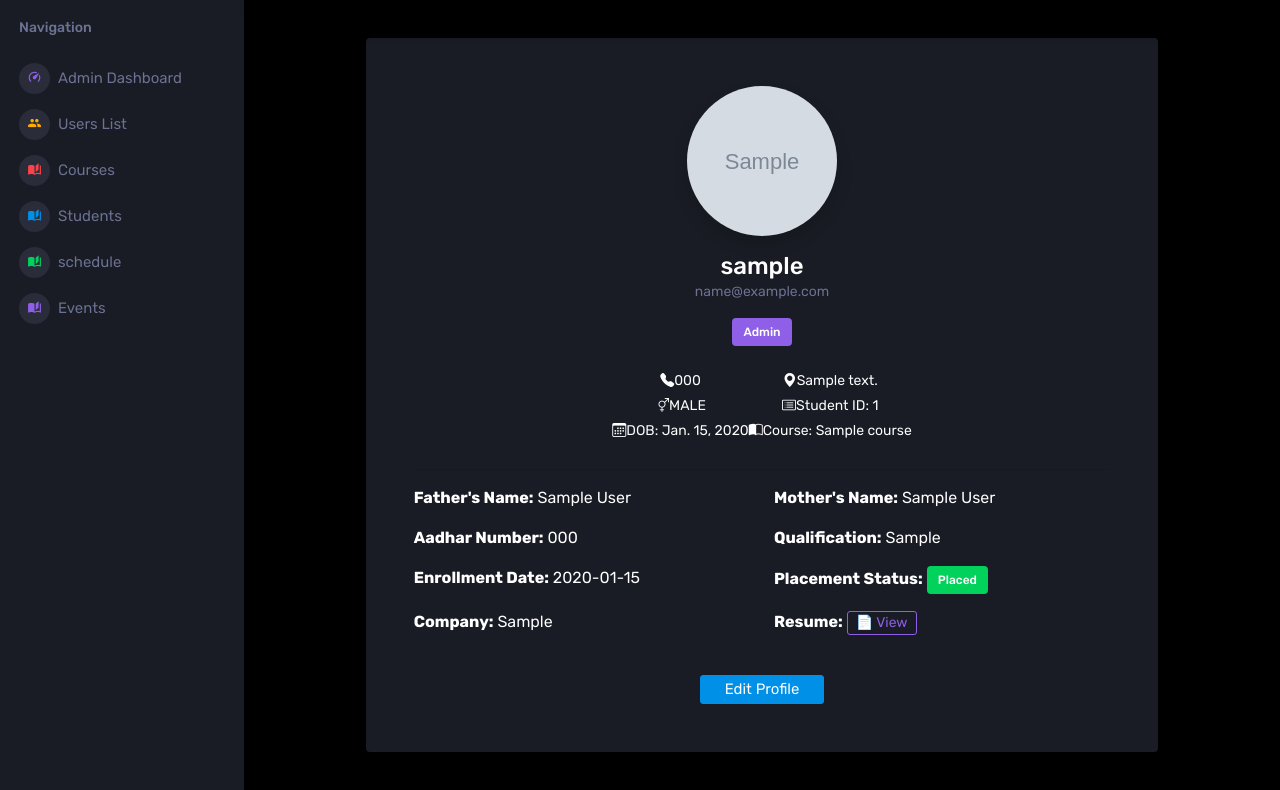
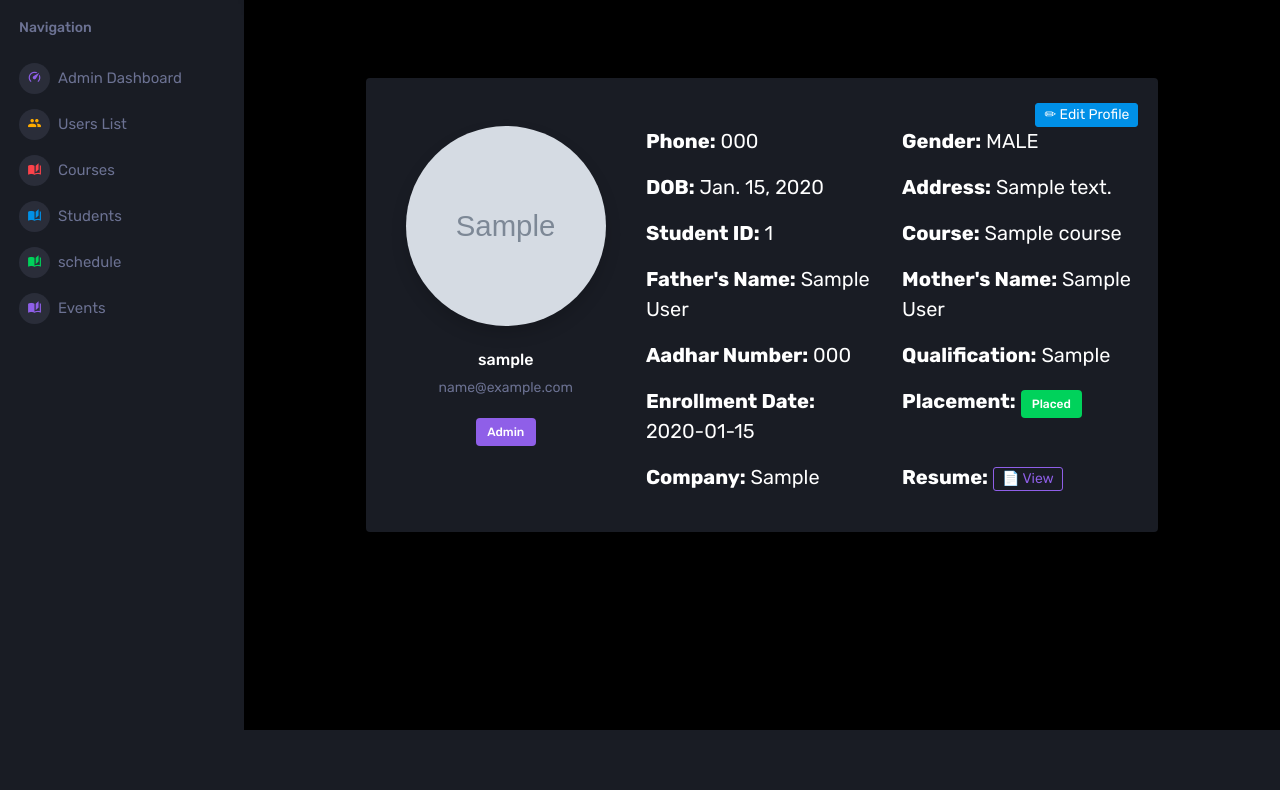
Before and after one commit to vijayon2527/Students-attendance, a Django app: page /students/students/ in a window 1280 px wide. Shown: the part 70-860 px from the top of the page. After the commit the page ends 800 px from the top, so only its background shows below. Run offline with Django 5.2, Linux system fonts and the light colour scheme; a user stored in the database is signed in; tables that the repository leaves empty hold one stand-in row (values such as "Sample post"); grey boxes marked "Sample" are stand-in pictures; some libraries are stand-ins or nearby versions.

Commit message:
student profile

```diff
--- a/students/forms.py
+++ b/students/forms.py
@@ -2,15 +2,39 @@ from django import forms
 from users.models import *
 from .models import *
 
-
 class StudentProfileForm(forms.ModelForm):
     class Meta:
         model = StudentProfile
-        fields = ['course', 'profile_picture', 'resume', 'aadhar_number',
-                  'father_name', 'mother_name', 'enrollment_date',
-                  'qualification', 'placement_company']
+        fields = [
+            'course', 'profile_picture', 'resume',
+            'aadhar_number', 'father_name', 'mother_name',
+            'enrollment_date', 'qualification', 'placement_company'
+        ]
+        widgets = {
+            'enrollment_date': forms.DateInput(attrs={'type': 'date'}),
+        }
 
+    def __init__(self, *args, **kwargs):
+        super(StudentProfileForm, self).__init__(*args, **kwargs)
 
+        # Apply white background and dark text to all fields
+        for name, field in self.fields.items():
+            if name in ['profile_picture', 'resume']:
+                field.widget.attrs.update({
+                    'class': 'form-control-file bg-dark text-white'
+                })
+            elif name == 'course':
+                field.disabled = True
+                field.widget.attrs.update({
+                    'class': 'form-control bg-dark text-white'
+                })
+            else:
+                field.widget.attrs.update({
+                    'class': 'form-control bg-dark text-white'
+                })
+
+    def clean_course(self):
+        return self.instance.course
 
 class TimetableEntryForm(forms.ModelForm):
     class Meta:
--- a/students/views.py
+++ b/students/views.py
@@ -14,20 +14,21 @@ from .models import *
 
 @login_required
 def student_profile_view(request):
-    student_profile = get_object_or_404(StudentProfile, user=request.user)
+    profile = StudentProfile.objects.get(user=request.user)
 
     if request.method == 'POST':
-        form = StudentProfileForm(request.POST, request.FILES, instance=student_profile)
+        form = StudentProfileForm(request.POST, request.FILES, instance=profile)
         if form.is_valid():
             form.save()
-            return redirect('students:studentprofile_list')
     else:
-        form = StudentProfileForm(instance=student_profile)
+        form = StudentProfileForm(instance=profile)
 
     return render(request, 'students/studentprofile_list.html', {
-        'student_profile': student_profile,
-        'form': form
+        'form': form,
+        'student_profile': profile,
+        'user': request.user
     })
+
 
 
 @login_required
--- a/templates/students/studentprofile_list.html
+++ b/templates/students/studentprofile_list.html
@@ -1,74 +1,58 @@
 {% extends 'Dashboards/base.html' %}
 {% load static %}
+
 {% block title %}Student Profile{% endblock %}
 
 {% block content %}
-<div class="container py-2">
+<div class="container py-5">
   <div class="row justify-content-center">
     <div class="col-lg-10">
-      <div class="card shadow border-0 rounded-4 overflow-hidden">
+      <div class="card shadow border-0 rounded-4 p-4" style="font-size: 20px; position: relative;">
 
-        <div class="card-body p-5">
-          <div class="text-center mb-4">
+        <!-- Edit Button -->
+        <div class="position-absolute" style="top: 20px; right: 20px;">
+          <button class="btn btn-primary btn-sm" onclick="toggleForm()">✏ Edit Profile</button>
+        </div>
+
+        <!-- Profile Details -->
+        <div id="profileView">
+          <div class="row g-4 align-items-start mt-4">
             <!-- Profile Picture -->
+            <div class="col-md-4 text-center">
               {% if student_profile.profile_picture %}
-              <img src="{{ student_profile.profile_picture.url }}" alt="Profile Picture"
-                   class="rounded-circle shadow" width="150" height="150"
-                   style="object-fit: cover;">
+                <img src="{{ student_profile.profile_picture.url }}" class="rounded-circle shadow mb-3" width="200" height="200" style="object-fit: cover;" alt="Profile Picture">
               {% else %}
-              <img src="{% static 'default-avatar.png' %}" alt="Default Avatar"
-                   class="rounded-circle shadow" width="150" height="150">
+                <img src="{% static 'default-avatar.png' %}" class="rounded-circle shadow mb-3" width="220" height="220" alt="Default Avatar">
               {% endif %}
-            <h3 class="mt-3 mb-0">{{ user.username }}</h3>
+              <h5 class="mt-2">{{ user.username }}</h5>
               <p class="text-muted">{{ user.email }}</p>
               <span class="badge bg-info">{{ user.get_user_type_display }}</span>
             </div>
 
-          <!-- Stats Badges -->
-          <div class="d-flex justify-content-center gap-4 my-4 flex-wrap">
-            <div class="text-center">
-              <p class="mb-1"><i class="bi bi-telephone-fill me-1"></i>{{ user.phone_number }}</p>
-              <p class="mb-1"><i class="bi bi-gender-ambiguous me-1"></i>{{ user.gender }}</p>
-              <p class="mb-1"><i class="bi bi-calendar3 me-1"></i>DOB: {{ user.date_of_birth|default:"N/A" }}</p>
-            </div>
-            <div class="text-center">
-              <p class="mb-1"><i class="bi bi-geo-alt-fill me-1"></i>{{ user.address|default:"N/A" }}</p>
-              <p class="mb-1"><i class="bi bi-card-list me-1"></i>Student ID: {{ student_profile.student_id }}</p>
-              <p class="mb-1"><i class="bi bi-book-half me-1"></i>Course: {{ student_profile.course.name }}</p>
-            </div>
-          </div>
-
-          <hr>
-
-          <!-- Detailed Info -->
+            <!-- Details -->
+            <div class="col-md-8">
               <div class="row">
-            <div class="col-md-6 mb-3">
-              <strong>Father's Name:</strong> {{ student_profile.father_name|default:"N/A" }}
-            </div>
-            <div class="col-md-6 mb-3">
-              <strong>Mother's Name:</strong> {{ student_profile.mother_name|default:"N/A" }}
-            </div>
-            <div class="col-md-6 mb-3">
-              <strong>Aadhar Number:</strong> {{ student_profile.aadhar_number|default:"N/A" }}
-            </div>
-            <div class="col-md-6 mb-3">
-              <strong>Qualification:</strong> {{ student_profile.qualification|default:"N/A" }}
-            </div>
-            <div class="col-md-6 mb-3">
-              <strong>Enrollment Date:</strong> {{ student_profile.enrollment_date|date:"Y-m-d" }}
-            </div>
-            <div class="col-md-6 mb-3">
-              <strong>Placement Status:</strong>
+                <div class="col-sm-6 mb-3"><strong>Phone:</strong> {{ user.phone_number }}</div>
+                <div class="col-sm-6 mb-3"><strong>Gender:</strong> {{ user.gender }}</div>
+                <div class="col-sm-6 mb-3"><strong>DOB:</strong> {{ user.date_of_birth|default:"N/A" }}</div>
+                <div class="col-sm-6 mb-3"><strong>Address:</strong> {{ user.address|default:"N/A" }}</div>
+                <div class="col-sm-6 mb-3"><strong>Student ID:</strong> {{ student_profile.student_id }}</div>
+                <div class="col-sm-6 mb-3"><strong>Course:</strong> {{ student_profile.course.name }}</div>
+                <div class="col-sm-6 mb-3"><strong>Father's Name:</strong> {{ student_profile.father_name|default:"N/A" }}</div>
+                <div class="col-sm-6 mb-3"><strong>Mother's Name:</strong> {{ student_profile.mother_name|default:"N/A" }}</div>
+                <div class="col-sm-6 mb-3"><strong>Aadhar Number:</strong> {{ student_profile.aadhar_number|default:"N/A" }}</div>
+                <div class="col-sm-6 mb-3"><strong>Qualification:</strong> {{ student_profile.qualification|default:"N/A" }}</div>
+                <div class="col-sm-6 mb-3"><strong>Enrollment Date:</strong> {{ student_profile.enrollment_date|date:"Y-m-d" }}</div>
+                <div class="col-sm-6 mb-3">
+                  <strong>Placement:</strong>
                   {% if student_profile.is_placed %}
                     <span class="badge bg-success">Placed</span>
                   {% else %}
                     <span class="badge bg-warning text-dark">Not Placed</span>
                   {% endif %}
                 </div>
-            <div class="col-md-6 mb-3">
-              <strong>Company:</strong> {{ student_profile.placement_company|default:"N/A" }}
-            </div>
-            <div class="col-md-6 mb-3">
+                <div class="col-sm-6 mb-3"><strong>Company:</strong> {{ student_profile.placement_company|default:"N/A" }}</div>
+                <div class="col-sm-6 mb-3">
                   <strong>Resume:</strong>
                   {% if student_profile.resume %}
                     <a href="{{ student_profile.resume.url }}" target="_blank" class="btn btn-outline-info btn-sm">📄 View</a>
@@ -77,52 +61,82 @@
                   {% endif %}
                 </div>
               </div>
-
-          <!-- Edit Button -->
-          <div class="text-center mt-4">
-            <button class="btn btn-primary px-4" onclick="toggleForm()">Edit Profile</button>
+            </div>
+          </div>
         </div>
 
-          <!-- Hidden Form (edit) -->
+        <!-- Edit Form -->
         <form id="editForm" method="post" enctype="multipart/form-data" style="display: none;" class="mt-4">
           {% csrf_token %}
           <div class="row">
             {% for field in form %}
-              <div class="col-md-6 mb-3">
-                <label class="form-label">{{ field.label }}</label>
-
-                {% if field.name == 'course' %}
-                  <input type="text" class="form-control bg-warning" value="{{ student_profile.course.name }}" readonly>
-                {% else %}
+              {% if field.name not in 'resume,profile_picture,course' %}
+                <div class="col-md-6 mb-4">
+                  <div class="form-group">
+                    <label for="{{ field.id_for_label }}" class="form-label fw-semibold">{{ field.label }}</label>
                     {{ field }}
-                {% endif %}
-
                     {% if field.errors %}
-                  <div class="text-danger small">{{ field.errors|join:', ' }}</div>
+                      <div class="text-danger small mt-1">{{ field.errors|join:", " }}</div>
                     {% endif %}
                   </div>
+                </div>
+              {% endif %}
             {% endfor %}
+
+           <!-- Course (Read-only) -->
+          <div class="col-md-6 mb-4">
+            <div class="form-group">
+              <label for="{{ form.course.id_for_label }}" class="form-label fw-semibold">Course</label>
+              {{ form.course }}
+              {% if form.course.errors %}
+                <div class="text-danger small mt-1">{{ form.course.errors|join:", " }}</div>
+              {% endif %}
             </div>
-          <div class="text-center">
-            <button type="submit" class="btn btn-success px-4">Save Changes</button>
+          </div>
+
+
+            <!-- Profile Picture -->
+            <div class="col-md-6 mb-4">
+              <div class="form-group">
+                <label for="{{ form.profile_picture.id_for_label }}" class="form-label fw-semibold">Profile Picture</label>
+                {{ form.profile_picture }}
+                {% if form.profile_picture.errors %}
+                  <div class="text-danger small mt-1">{{ form.profile_picture.errors|join:", " }}</div>
+                {% endif %}
+              </div>
+            </div>
+
+            <!-- Resume -->
+            <div class="col-md-6 mb-4">
+              <div class="form-group">
+                <label for="{{ form.resume.id_for_label }}" class="form-label fw-semibold">Resume</label>
+                {{ form.resume }}
+                {% if form.resume.errors %}
+                  <div class="text-danger small mt-1">{{ form.resume.errors|join:", " }}</div>
+                {% endif %}
+              </div>
+            </div>
+          </div>
+
+          <div class="text-center mt-3">
+            <button type="submit" class="btn btn-success px-4">💾 Save</button>
             <button type="button" class="btn btn-secondary ms-2" onclick="toggleForm()">Cancel</button>
           </div>
         </form>
-
 
       </div>
     </div>
   </div>
 </div>
-</div>
-
-<!-- Bootstrap Icons (if needed) -->
-<link rel="stylesheet" href="https://cdn.jsdelivr.net/npm/bootstrap-icons@1.10.5/font/bootstrap-icons.css">
 
 <script>
   function toggleForm() {
     const form = document.getElementById("editForm");
-    form.style.display = form.style.display === "none" ? "block" : "none";
+    const view = document.getElementById("profileView");
+    const isFormVisible = form.style.display === "block";
+
+    form.style.display = isFormVisible ? "none" : "block";
+    view.style.display = isFormVisible ? "block" : "none";
   }
 </script>
 {% endblock %}
```
Lines whose indentation alone changed are shown as unchanged.
